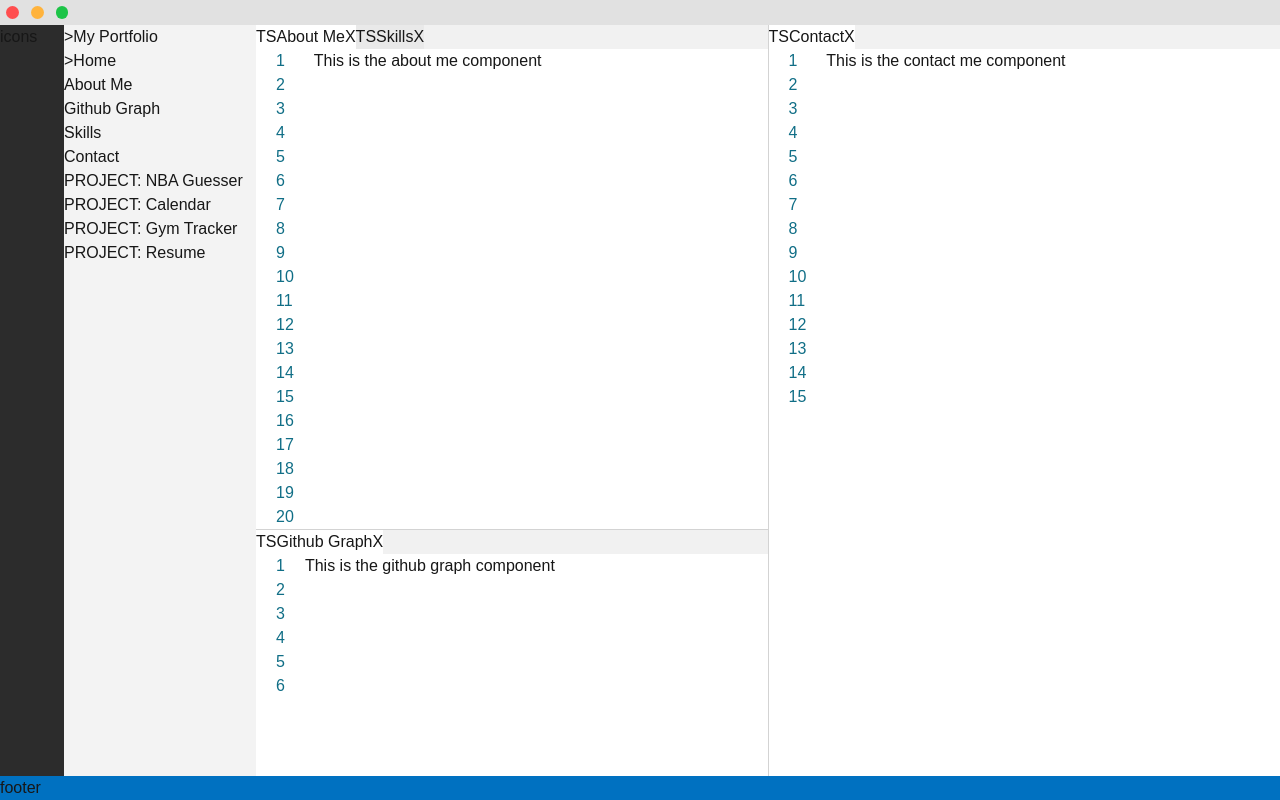
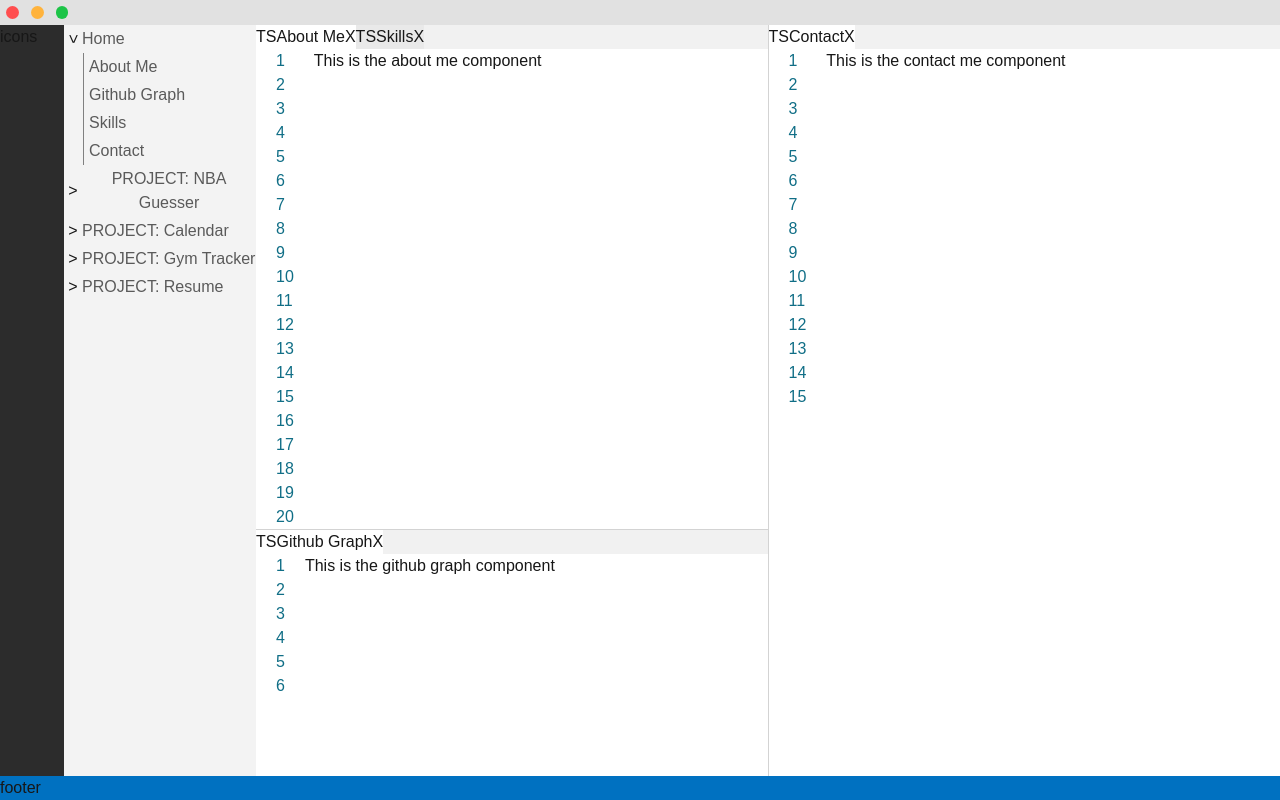
Before and after one commit to cammando016/2026-portfolio, a Next.js app in the folder 2026-portfolio/: page / in a window 1280 px wide. Built offline with nearby package versions, Linux system fonts and the light colour scheme.

Commit message:
Update styling for page links

```diff
--- a/2026-portfolio/components/Links.tsx
+++ b/2026-portfolio/components/Links.tsx
@@ -9,10 +9,6 @@ import { projectsConfig } from '../data/projectsConfig';
 export default function Links () {
     return (
         <div className={styles.filesPane}>
-            <div className={`${globalStyles.rowFlex}`}>
-                <button>{`>`}</button>
-                <p>My Portfolio</p>
-            </div>
 
             <SectionLinks sectionName='Home' link='/' useStore={useHomeFileDataStore} />
 
--- a/2026-portfolio/components/SectionLinks.tsx
+++ b/2026-portfolio/components/SectionLinks.tsx
@@ -1,6 +1,7 @@
 'use client'
 
 import globalStyles from '../styles/global.module.scss';
+import styles from '../styles/home-layout.module.scss'
 import { useState } from "react";
 import { FileDataState } from '../store/createFileDataStore';
 import { usePathname, useRouter } from 'next/navigation';
@@ -26,14 +27,15 @@ export default function SectionLinks (props: Props) {
 
     return (
         <div>
-            <div className={`${globalStyles.rowFlex}`}>
-                { isActiveSection && <button onClick={() => setShowLinks(!showLinks)}>{`>`}</button> }
-                <button onClick={() => router.push(props.link)} >{props.sectionName}</button>
+            <div className={`${globalStyles.rowFlex} ${globalStyles.paddingTopBottom}`}>
+                <button disabled={!isActiveSection} onClick={() => setShowLinks(!showLinks)}><span className={`${styles.sectionLinksChevron} ${(showLinks && isActiveSection) ? styles.sectionLinksChevronExpanded : ''}`}>{`>`}</span></button>
+                <button disabled={isActiveSection} onClick={() => router.push(props.link)} className={styles.linkText} >{props.sectionName}</button>
             </div>
+            <div className={`${styles.sectionLinksContainer}`}>
             {
                 (isActiveSection && showLinks) && fileData.map(f => {
                     return (
-                    <div key={f.key} >
+                    <div key={f.key} className={`${globalStyles.paddingTopBottom} ${styles.linkText}`} >
                         <button
                             onClick={() => openFile(f.key)}
                             className={`${globalStyles.button}`}
@@ -43,6 +45,7 @@ export default function SectionLinks (props: Props) {
                     </div>
                 )})
             }
+            </div>
         </div>
     )
 }
--- a/2026-portfolio/styles/global.module.scss
+++ b/2026-portfolio/styles/global.module.scss
@@ -13,3 +13,7 @@
         background-color: aquamarine;
     }
 }
+
+.paddingTopBottom {
+    padding: 2px 0;
+}
--- a/2026-portfolio/styles/home-layout.module.scss
+++ b/2026-portfolio/styles/home-layout.module.scss
@@ -52,7 +52,6 @@ html, body {
 
 .topScreenBar {
     background-color: #e1e1e1;
-    // height: 3vh;
     flex-shrink: 0;
 }
 
@@ -77,6 +76,29 @@ html, body {
 
 .bottomScreenBar {
     background-color: #0071c1;
-    // height: 3%;
     flex-shrink: 0;
 }
+
+.sectionLinksContainer {
+    margin-left: 19px;
+    padding-left: 5px;
+    border-left: 1px solid grey;
+}
+
+.sectionLinksChevron {
+    display: inline-flex;
+    align-items: center;
+    justify-content: center;
+    width: 12px;
+    height: 12px;
+    margin: 0 3px;;
+    transition: transform 0.15s ease;
+}
+
+.sectionLinksChevronExpanded {
+    transform: rotate(90deg);
+}
+
+.linkText {
+    color: #5a5a5a;
+}
```
